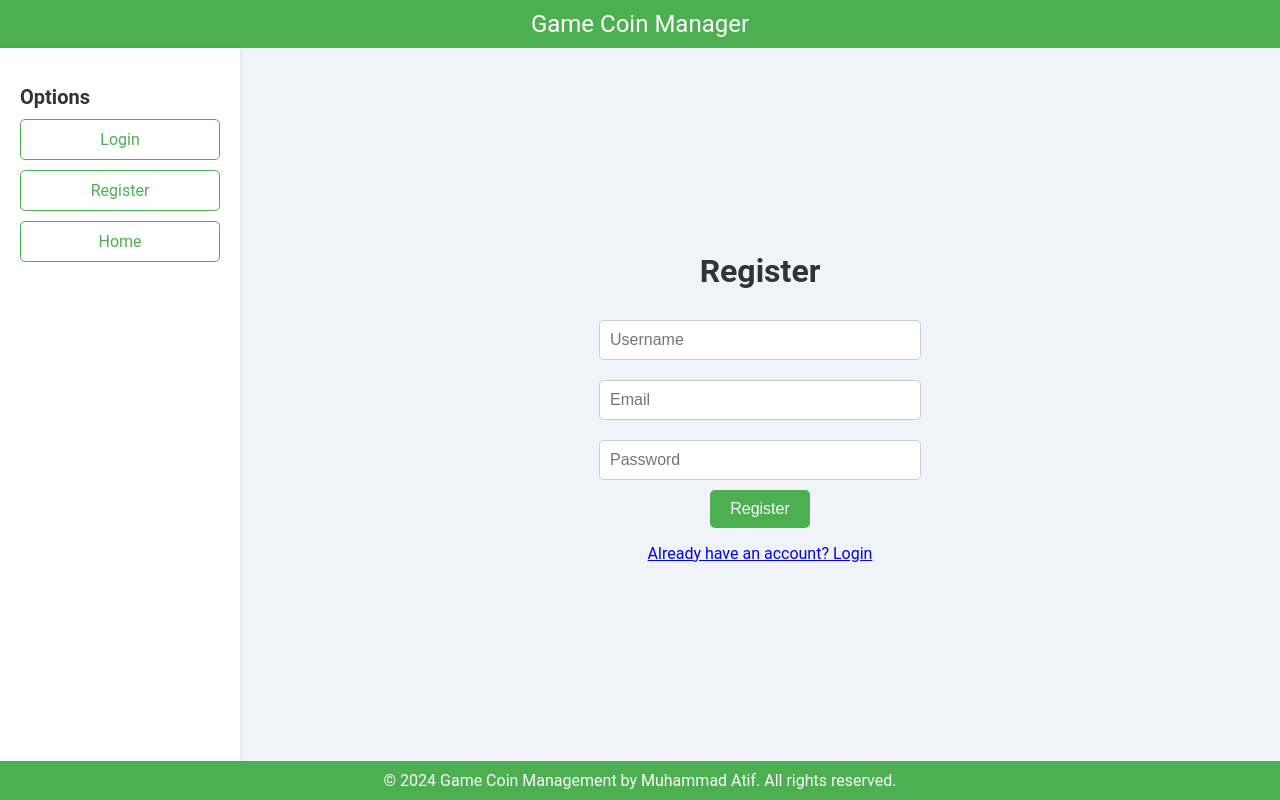
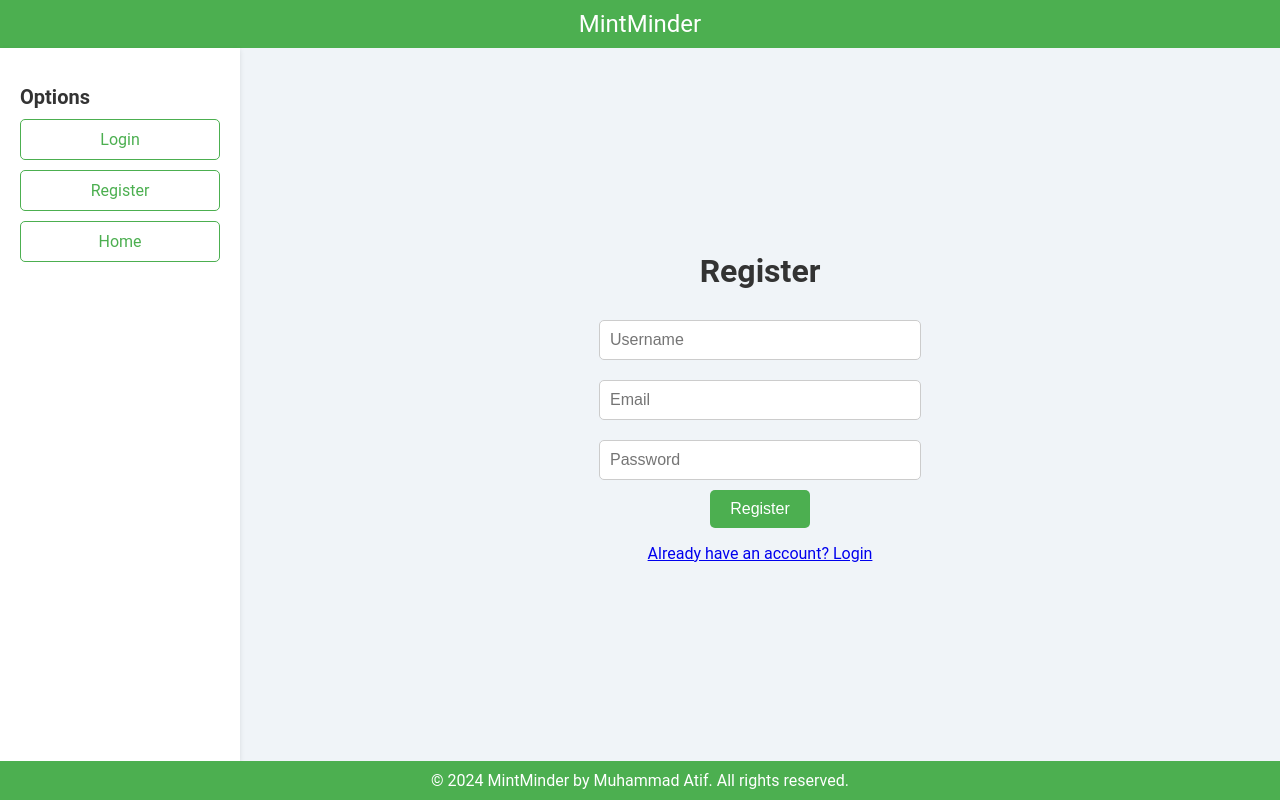
Before and after one commit to matif1766095/MintMinder, a Flask app: page /register in a window 1280 px wide. Run offline with Flask 3, Linux system fonts and the light colour scheme.

Commit message:
Update register.html project name added

```diff
--- a/templates/register.html
+++ b/templates/register.html
@@ -3,12 +3,12 @@
 <head>
     <meta charset="UTF-8">
     <meta name="viewport" content="width=device-width, initial-scale=1.0">
-    <title>Register - Game Coin Manager</title>
+    <title>Register - MintMinder</title>
     <link rel="stylesheet" href="/static/register/style.css">
 </head>
 <body>
     <header>
-        Game Coin Manager
+        MintMinder
     </header>
     <div class="container">
         <div class="sidebar">
@@ -31,7 +31,7 @@
         </div>
     </div>
     <footer>
-        &copy; 2024 Game Coin Management by Muhammad Atif. All rights reserved.
+        &copy; 2024 MintMinder by Muhammad Atif. All rights reserved.
     </footer>
 </body>
 </html>
```
